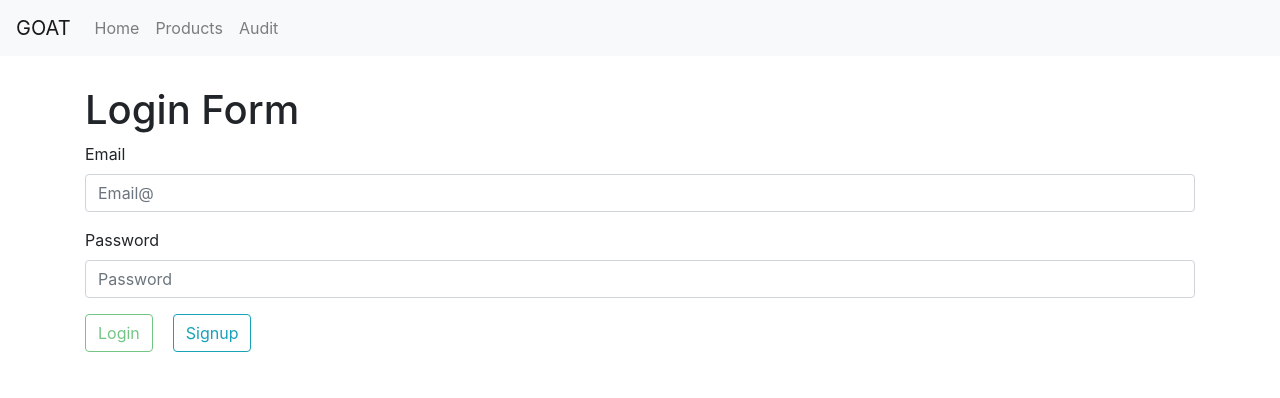
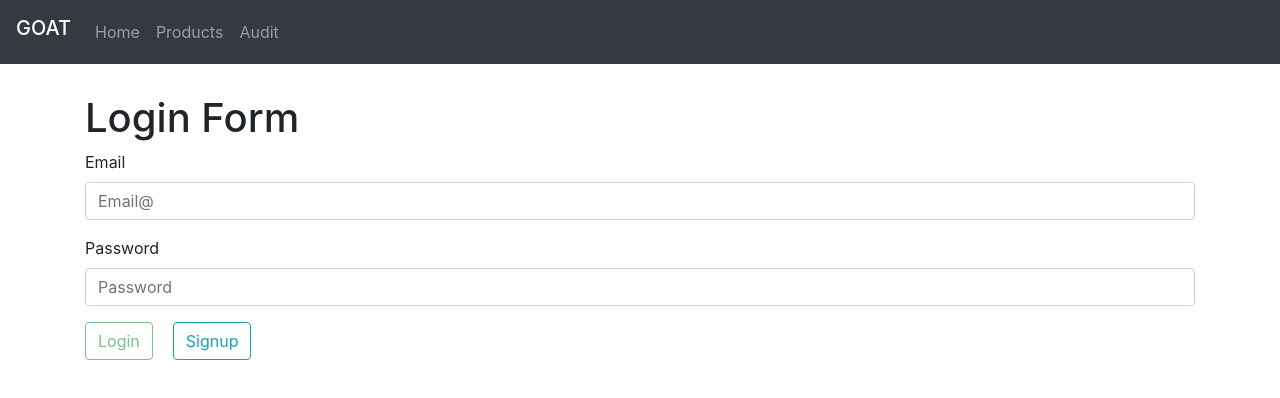
Before and after one commit to Fadyhalfawy98/goat, a React (Create React App) app: page /login in a window 1280 px wide. Shown: the top 398 px of the page. Built offline with nearby package versions, Linux system fonts and the light colour scheme.

Commit message:
Update navbar.jsx by making GOAT header.

```diff
--- a/src/components/common/navbar.jsx
+++ b/src/components/common/navbar.jsx
@@ -5,8 +5,8 @@ import React from "react";
 const NavBar = ({ user }) => {
 
     return(
-        <nav className="navbar navbar-expand-lg navbar-light bg-light">
-            <Link className="navbar-brand" to="/">GOAT</Link>
+        <nav className="navbar navbar-expand-lg navbar-dark bg-dark">
+            <Link className="navbar-brand h1" to="/">GOAT </Link>
             <div className="collapse navbar-collapse" id="navbarNavAltMarkup">
                 <div className="navbar-nav">
                     <NavLink className="nav-item nav-link" to="/home">
```
